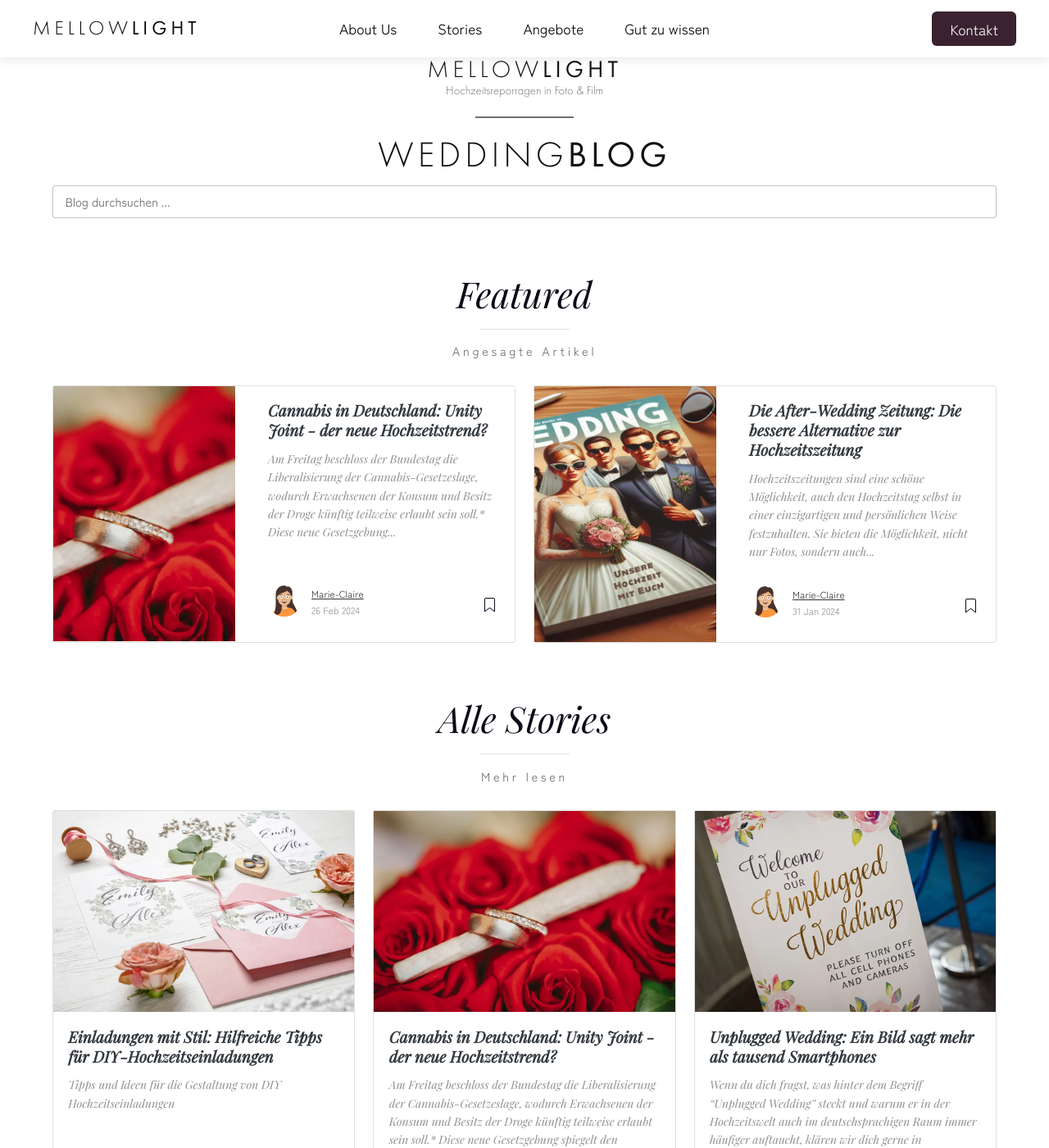
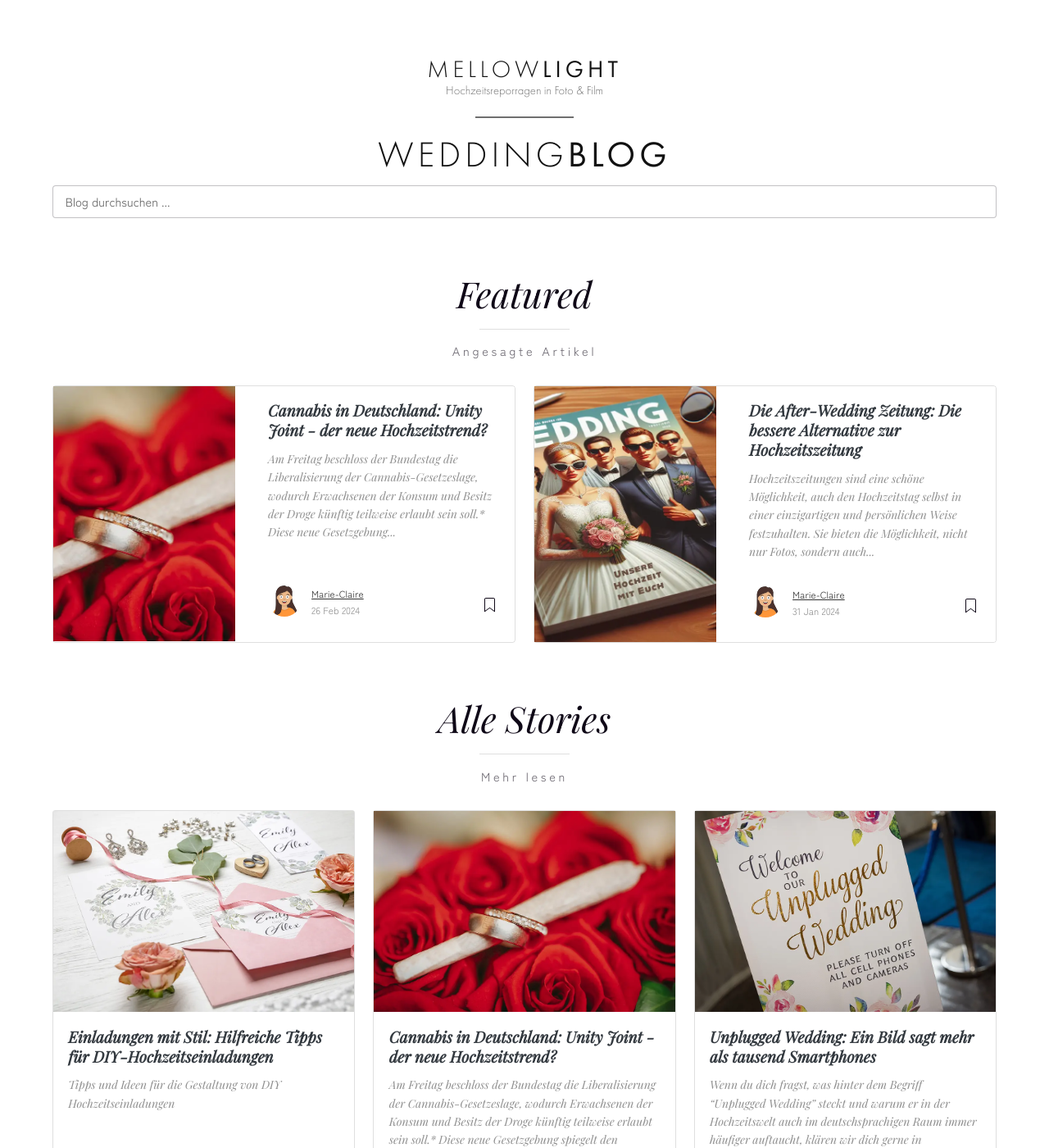
Before and after one commit to R0ckStrongo/mellowlight.blog, a Jekyll site: the page built from index.html, in a window 1280 px wide and 1400 px high. Shown: the whole window at 82% size. Built offline with Jekyll 4.4.1, drawn with Linux system fonts in a browser that asks for light colours; nearby versions of some CDN libraries; the list of posts is cut into pages by our own code.

Commit message:
bugfixes

```diff
--- a/_layouts/default.html
+++ b/_layouts/default.html
@@ -50,7 +50,7 @@ ga('send', 'pageview');
 ================================================== -->
 		<!-- Header -->
 		<header class="zoom-me" id="header">
-			<nav role="navigation" class="top-right open nav-mobile">
+			<nav role="navigation" class="top-right open nav-mobile hidden">
 				<a href="index.html" class="disc l2"><div>Home</div></a>
 				<a href="about.html" class="disc l3"><div>About Us</div></a>
 				<a href="gallery.html" class="disc l4"><div>Stories</div></a>
@@ -70,7 +70,7 @@ ga('send', 'pageview');
 					</svg>
 				</a>
 			</nav>
-			<nav class="navbar" id="navbar">
+			<nav class="navbar hidden" id="navbar">
 				<a href="index.html" class="nav-left">MELLOW<span class="highlight">LIGHT</span></a>
 				<div class="nav-center">
 					<a href="about.html">About Us</a>
--- a/assets/css/screen.css
+++ b/assets/css/screen.css
@@ -3,9 +3,13 @@ Template Name: Mediumish
 Copyright: Sal, WowThemes.net, https://www.wowthemes.net
 License: https://www.wowthemes.net/freebies-license/
 */
-@media screen and (min-width:1500px) {
-    html { font-size:18px; } /* Increase the font size on higher resolutions */
-    .container {max-width:80%;}
+@media screen and (min-width: 1500px) {
+    html {
+        font-size: 18px;
+    } /* Increase the font size on higher resolutions */
+    .container {
+        max-width: 80%;
+    }
 }
 .mainheading {
     padding: 1rem 0rem;
@@ -14,10 +18,10 @@ License: https://www.wowthemes.net/freebies-license/
 pre {
     -moz-box-sizing: border-box;
     box-sizing: border-box;
-    border: #E3EDF3 1px solid;
+    border: #e3edf3 1px solid;
     width: 100%;
     padding: 7px;
-    font-size: .9rem;
+    font-size: 0.9rem;
     white-space: pre;
     overflow: auto;
     background: #fff;
@@ -28,8 +32,8 @@ pre {
 }
 
 .mediumnavigation {
-    background: rgba(255, 255, 255, .97);
-    box-shadow: 0 2px 2px -2px rgba(0, 0, 0, .15);
+    background: rgba(255, 255, 255, 0.97);
+    box-shadow: 0 2px 2px -2px rgba(0, 0, 0, 0.15);
     transition: top 0.2s ease-in-out;
 }
 
@@ -53,7 +57,7 @@ section.recent-posts {
 }
 
 .section-title h2 {
-    border-bottom: 1px solid rgba(0, 0, 0, .125);
+    border-bottom: 1px solid rgba(0, 0, 0, 0.125);
     margin-bottom: 25px;
     font-weight: 700;
     font-size: 1.4rem;
@@ -61,7 +65,7 @@ section.recent-posts {
 }
 
 .section-title span {
-    border-bottom: 1px solid rgba(0, 0, 0, .44);
+    border-bottom: 1px solid rgba(0, 0, 0, 0.44);
     display: inline-block;
     padding-bottom: 20px;
     margin-bottom: -1px;
@@ -78,7 +82,7 @@ section.recent-posts {
     margin-bottom: 0rem;
 }
 
-@media (min-width:576px) {
+@media (min-width: 576px) {
     .card-columns.listfeaturedtag {
         -webkit-column-count: 2;
         -moz-column-count: 2;
@@ -86,7 +90,7 @@ section.recent-posts {
     }
 }
 
-@media (min-width:992px) {
+@media (min-width: 992px) {
     .navbar-expand-lg .navbar-nav .nav-link {
         padding-right: 0.8rem;
         padding-left: 0.8rem;
@@ -94,9 +98,9 @@ section.recent-posts {
 }
 
 .listfeaturedtag {
-    border: 1px solid rgba(0, 0, 0, .125);
-    border-radius: .25rem;
-    transition: all 0.3s cubic-bezier(.25, .8, .25, 1);
+    border: 1px solid rgba(0, 0, 0, 0.125);
+    border-radius: 0.25rem;
+    transition: all 0.3s cubic-bezier(0.25, 0.8, 0.25, 1);
 }
 
 .listfeaturedtag .wrapthumbnail {
@@ -121,8 +125,8 @@ section.recent-posts {
     display: block;
     background-position: 38% 22% !important;
     background-origin: border-box !important;
-    border-top-left-radius: .25rem;
-    border-bottom-left-radius: .25rem;
+    border-top-left-radius: 0.25rem;
+    border-bottom-left-radius: 0.25rem;
 }
 
 .listfeaturedtag .card-block {
@@ -138,7 +142,7 @@ section.recent-posts {
 
 .listfeaturedtag h4.card-text,
 .listrecent h4.card-text {
-    color: rgba(0, 0, 0, .44);
+    color: rgba(0, 0, 0, 0.44);
     font-size: 0.95rem;
     line-height: 1.6;
     font-weight: 400;
@@ -151,7 +155,7 @@ section.recent-posts {
     max-height: 100%;
 }
 
-@media (max-width:991px) {
+@media (max-width: 991px) {
     .featured-box-img-cover {
         height: auto;
         width: 100%;
@@ -159,7 +163,7 @@ section.recent-posts {
 }
 
 .wrapfooter {
-    font-size: .8rem;
+    font-size: 0.8rem;
     display: flex;
     align-items: center;
     margin-bottom: 15px;
@@ -187,7 +191,7 @@ section.recent-posts {
 
 .post-top-meta span {
     font-size: 0.9rem;
-    color: rgba(0, 0, 0, .44);
+    color: rgba(0, 0, 0, 0.44);
     display: inline-block;
 }
 
@@ -217,7 +221,7 @@ span.author-meta {
 
 span.post-date,
 span.post-read {
-    color: rgba(0, 0, 0, .44);
+    color: rgba(0, 0, 0, 0.44);
 }
 
 span.post-read-more {
@@ -228,12 +232,12 @@ span.post-read-more {
 }
 
 span.post-read-more a {
-    color: rgba(0, 0, 0, .44);
+    color: rgba(0, 0, 0, 0.44);
 }
 
 span.post-name a,
 span.post-read-more a:hover {
-    color: rgba(0, 0, 0, .8);
+    color: rgba(0, 0, 0, 0.8);
 }
 
 .dot:after {
@@ -273,7 +277,7 @@ span.post-read-more a:hover {
 
 .mediumnavigation .dropdown-menu {
     border: 1px solid rgba(0, 0, 0, 0.08);
-    margin: .5rem 0 0;
+    margin: 0.5rem 0 0;
 }
 
 .mediumnavigation .nav-item,
@@ -301,11 +305,11 @@ span.post-read-more a:hover {
 }
 
 .footer {
-    border-top: 1px solid rgba(0, 0, 0, .05) !important;
+    border-top: 1px solid rgba(0, 0, 0, 0.05) !important;
     padding-top: 15px;
     padding-bottom: 12px;
     font-size: 0.8rem;
-    color: rgba(0, 0, 0, .44);
+    color: rgba(0, 0, 0, 0.44);
     margin-top: 50px;
     margin-bottom: 62px;
     position: relative;
@@ -313,20 +317,20 @@ span.post-read-more a:hover {
 }
 
 .link-dark {
-    color: rgba(0, 0, 0, .8);
+    color: rgba(0, 0, 0, 0.8);
 }
 
 .article-post {
     font-size: 1.1rem;
     line-height: 1.84;
-    color: rgba(0, 0, 0, .8);
+    color: rgba(0, 0, 0, 0.8);
 }
 
 blockquote {
     border-left: 4px solid #00ab6b;
     padding: 0 20px;
     font-style: italic;
-    color: rgba(0, 0, 0, .5);
+    color: rgba(0, 0, 0, 0.5);
 }
 
 .article-post p,
@@ -375,23 +379,23 @@ blockquote {
     top: 100px;
 }
 
-@media (min-width:1024px) {
+@media (min-width: 1024px) {
     .share ul li {
         display: block;
     }
 }
 
-@media (max-width:999px) {
+@media (max-width: 999px) {
     .featured-box-img-cover {
         height: 359px;
     }
 
     .alertbar {
-        position: relative !Important;
+        position: relative !important;
         margin-bottom: 20px;
         margin-top: 20px;
-        box-shadow: none !Important;
-        padding-right: 14px !Important;
+        box-shadow: none !important;
+        padding-right: 14px !important;
     }
 
     #comments {
@@ -399,7 +403,7 @@ blockquote {
     }
 
     .jumbotron.fortags {
-        margin-bottom: 0 !Important;
+        margin-bottom: 0 !important;
     }
 
     .alertbar form {
@@ -412,13 +416,13 @@ blockquote {
     }
 
     .alertbar input[type="submit"] {
-        border-radius: 3px !Important;
+        border-radius: 3px !important;
     }
 
     .alertbar input[type="email"] {
-        margin-right: 0px !Important;
+        margin-right: 0px !important;
         display: block;
-        border-right: 1px solid #ddd !Important;
+        border-right: 1px solid #ddd !important;
         margin-bottom: 10px;
     }
 
@@ -446,13 +450,13 @@ blockquote {
     }
 }
 
-@media (max-width:1024px) {
+@media (max-width: 1024px) {
     .post-top-meta .col-md-10 {
         text-align: center;
     }
 }
 
-@media (max-width:767px) {
+@media (max-width: 767px) {
     .post-top-meta.authorpage {
         text-align: center;
     }
@@ -460,8 +464,8 @@ blockquote {
 
 .share,
 .share a {
-    color: rgba(0, 0, 0, .44);
-    fill: rgba(0, 0, 0, .44);
+    color: rgba(0, 0, 0, 0.44);
+    fill: rgba(0, 0, 0, 0.44);
 }
 
 .graybg {
@@ -471,7 +475,7 @@ blockquote {
 }
 
 .listrelated .card {
-    box-shadow: 0 1px 7px rgba(0, 0, 0, .05);
+    box-shadow: 0 1px 7px rgba(0, 0, 0, 0.05);
     border: 0;
 }
 
@@ -487,14 +491,14 @@ ul.tags li {
 }
 
 ul.tags li a {
-    background: rgba(0, 0, 0, .05);
-    color: rgba(0, 0, 0, .6);
+    background: rgba(0, 0, 0, 0.05);
+    color: rgba(0, 0, 0, 0.6);
     border-radius: 3px;
     padding: 5px 10px;
 }
 
 ul.tags li a:hover {
-    background: rgba(0, 0, 0, .07);
+    background: rgba(0, 0, 0, 0.07);
     text-decoration: none;
 }
 
@@ -511,8 +515,8 @@ ul.tags li a:hover {
 }
 
 .btn.follow {
-    border-color: #02B875;
-    color: #1C9963;
+    border-color: #02b875;
+    color: #1c9963;
     padding: 3px 10px;
     text-align: center;
     border-radius: 999em;
@@ -521,8 +525,8 @@ ul.tags li a:hover {
 }
 
 .btn.subscribe {
-    background-color: #1C9963;
-    border-color: #1C9963;
+    background-color: #1c9963;
+    border-color: #1c9963;
     color: rgba(255, 255, 255, 1);
     fill: rgba(255, 255, 255, 1);
     border-radius: 30px;
@@ -538,7 +542,7 @@ ul.tags li a:hover {
 }
 
 .alertbar {
-    box-shadow: 0 -3px 10px 0 rgba(0, 0, 0, .0785);
+    box-shadow: 0 -3px 10px 0 rgba(0, 0, 0, 0.0785);
     position: fixed;
     bottom: 0;
     left: 0;
@@ -567,8 +571,8 @@ ul.tags li a:hover {
 }
 
 .alertbar input[type="submit"] {
-    background-color: #1C9963;
-    border: 1px solid #1C9963;
+    background-color: #1c9963;
+    border: 1px solid #1c9963;
     color: rgba(255, 255, 255, 1);
     fill: rgba(255, 255, 255, 1);
     font-size: 0.85rem;
@@ -583,23 +587,23 @@ ul.tags li a:hover {
 }
 
 .form-control::-webkit-input-placeholder {
-    color: rgba(0, 0, 0, .5);
+    color: rgba(0, 0, 0, 0.5);
 }
 
 .form-control:-moz-placeholder {
-    color: rgba(0, 0, 0, .5);
+    color: rgba(0, 0, 0, 0.5);
 }
 
 .form-control::-moz-placeholder {
-    color: rgba(0, 0, 0, .5);
+    color: rgba(0, 0, 0, 0.5);
 }
 
 .form-control:-ms-input-placeholder {
-    color: rgba(0, 0, 0, .5);
+    color: rgba(0, 0, 0, 0.5);
 }
 
 .form-control::-ms-input-placeholder {
-    color: rgba(0, 0, 0, .5);
+    color: rgba(0, 0, 0, 0.5);
 }
 
 .authorpage h1 {
@@ -613,7 +617,7 @@ ul.tags li a:hover {
 
 .authorpage .author-description {
     font-size: 1rem;
-    color: rgba(0, 0, 0, .6);
+    color: rgba(0, 0, 0, 0.6);
 }
 
 .post-top-meta.authorpage .btn.follow {
@@ -676,9 +680,9 @@ ul.tags li a:hover {
 }
 
 .article-post img.shadow {
-    -webkit-box-shadow: 0px 0px 10px 0px rgba(0, 0, 0, 0.30);
-    -moz-box-shadow: 0px 0px 10px 0px rgba(0, 0, 0, 0.30);
-    box-shadow: 0px 0px 10px 0px rgba(0, 0, 0, 0.30);
+    -webkit-box-shadow: 0px 0px 10px 0px rgba(0, 0, 0, 0.3);
+    -moz-box-shadow: 0px 0px 10px 0px rgba(0, 0, 0, 0.3);
+    box-shadow: 0px 0px 10px 0px rgba(0, 0, 0, 0.3);
 }
 
 .layout-page .article-post {
@@ -737,7 +741,7 @@ iframe {
     color: #fff;
 }
 
-@media (min-width:768px) {
+@media (min-width: 768px) {
     .jumbotron.fortags {
         margin-bottom: -50px;
         margin-top: 3rem;
@@ -745,7 +749,7 @@ iframe {
         height: 350px;
         border-radius: 0;
         background-color: 6f6f6f;
-
+    }
     .jumbotron.fortags .col-md-4 {
         background: rgba(255, 255, 255, 0.75);
         color: #fff;
@@ -766,9 +770,9 @@ iframe {
 
 .jumbotron.fortags a {
     padding: 5px 10px 7px;
-    background: #EEE8F5;
+    background: #eee8f5;
     border-radius: 30px;
-    color: #0F0817;
+    color: #0f0817;
     font-weight: 500;
     text-transform: lowercase;
     font-size: 0.8rem;
@@ -823,7 +827,7 @@ iframe {
 .spoiler {
     color: transparent;
     text-shadow: 0 0 10px rgba(0, 0, 0, 0.4);
-    transition: all .4s;
+    transition: all 0.4s;
     cursor: pointer;
     position: relative;
 }
@@ -831,7 +835,7 @@ iframe {
 .spoiler:after {
     position: absolute;
     opacity: 0;
-    content: 'Click to reveal spoiler';
+    content: "Click to reveal spoiler";
     top: 45%;
     left: calc(50% - 100px);
     text-shadow: none;
@@ -844,7 +848,7 @@ iframe {
     width: 150px;
     text-align: center;
     border-radius: 3px;
-    transition: all .4s;
+    transition: all 0.4s;
 }
 
 .spoiler:hover:after {
@@ -856,7 +860,7 @@ iframe {
     display: block;
     border: 0 none;
     opacity: 1;
-    transition: opacity .25s;
+    transition: opacity 0.25s;
     background: #f2f2f2;
     outline: 0 none;
 }
@@ -864,51 +868,55 @@ iframe {
 .lazyimg[data-src],
 .lazyimg[data-srcset] {
     opacity: 0;
-    transition: opacity .25s;
+    transition: opacity 0.25s;
 }
 
 /** Overwrite **/
-.badge .badge-danger #badge-404{
+.badge .badge-danger #badge-404 {
     color: #fff !important;
     background-color: #6f6f6f !important;
 }
 
-.toggle svg{
+/*.toggle svg{
     margin-top: 0 ! important;
-}
+}*/
 
-.blog-headline{
+.blog-headline {
     font-family: "futura-pt", sans-serif;
     font-weight: 300;
-    color:#111;
+    color: #111;
     position: static;
     padding-top: 60px;
 }
-.blog-brand{
+#header .blog-brand {
     font-size: 2rem;
     letter-spacing: 5px;
 }
 
-.blog-subtitle{
+#header .blog-subtitle {
     font-size: 1rem;
     margin-top: -10px;
-    color:#6f6f6f;
+    color: #6f6f6f;
 }
-.line {
+#header .line {
     width: 120px;
     height: 0;
     border: 1px solid #6f6f6f;
-  display:inline-block;
+    display: inline-block;
 }
 
-.blog-title{
+#header .blog-title {
     font-size: 3rem;
     letter-spacing: 5px;
 }
 
-    .navbar{
+.navbar {
     transform: none;
 }
+.nav-mobile {
+    transform: translate3d(25px, -25px, 0);
+}
+
 /*
 h2 a, h4.card-text{
 	font-family: itc-american-typewriter;
@@ -925,5 +933,4 @@ h1, h2{
 
 .logo div#flood {
 	color: black;
-}
-*/
+}*/
```
Lines whose indentation alone changed are shown as unchanged.
